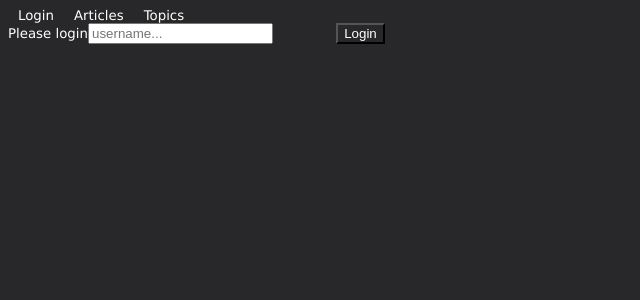
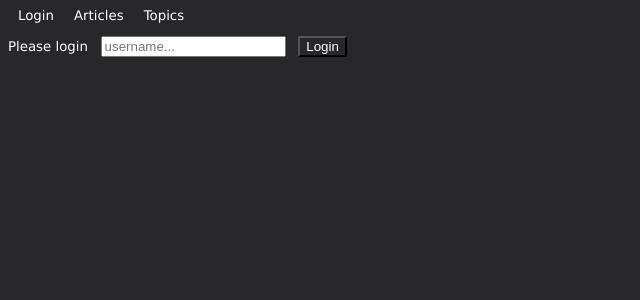
Before and after one commit to liamdaly95/fe-nc-news, a React (Vite) app: page / in a window 1280 px wide. Shown: the top 300 px of the page, without its empty margins (0-640 px from the left). Built offline with nearby package versions, Linux system fonts and the light colour scheme.

Commit message:
updates styling to login page

```diff
--- a/css/Login.module.css
+++ b/css/Login.module.css
@@ -1,4 +1,14 @@
 .loginInput {
     color: black;
-    margin-right: 5%;
+    margin-right: 1%;
   }
+
+form {
+  border-color: yellow;
+  border: 5px;
+  margin-top: 1%;
+}
+label {
+  margin-right: 1%;
+
+}
```
